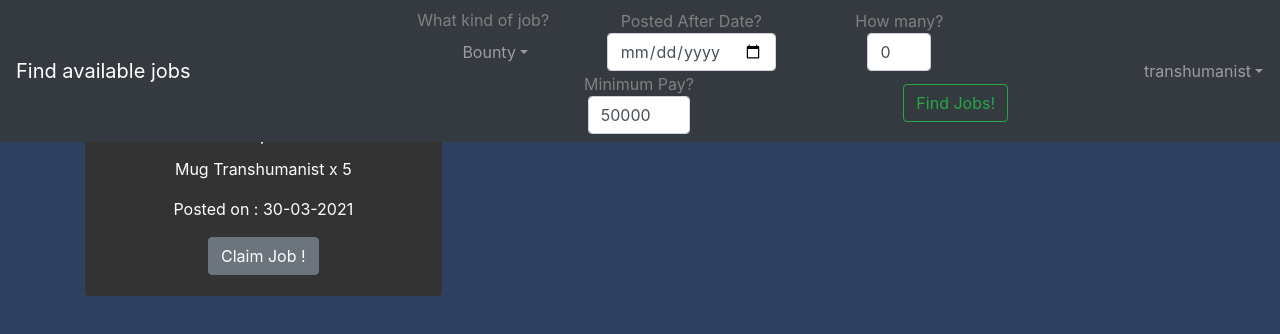
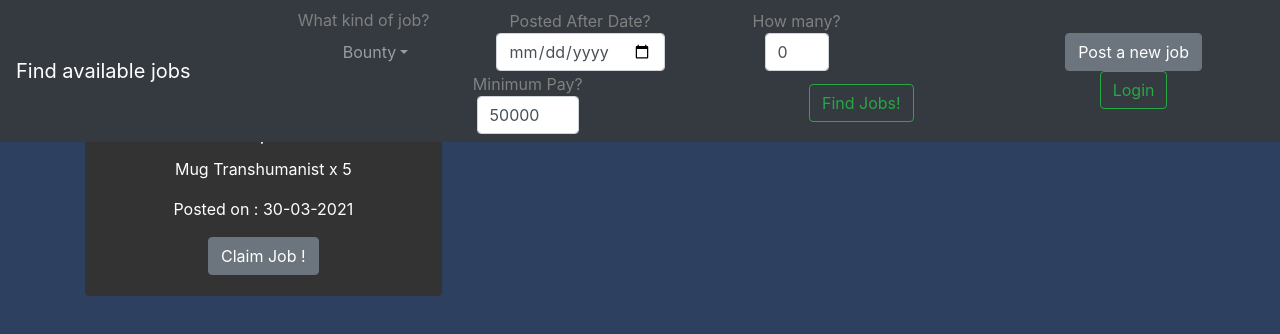
Before and after one commit to sujalmandal/tornservices-club-react-ui, a React (Create React App) app: page / in a window 1280 px wide. Shown: the top 334 px of the page. Built offline with nearby package versions, Linux system fonts and the light colour scheme.

Commit message:
added post new job view to search bar

```diff
--- a/src/features/job-post-view/JobPostView.js
+++ b/src/features/job-post-view/JobPostView.js
@@ -1,6 +1,6 @@
 import React, { useState } from 'react';
 import { useSelector, useDispatch } from 'react-redux';
-import { } from 'reactstrap';
+import { Button } from 'reactstrap';
 import {
     postNewJob
 } from './JobPostViewSlice';
@@ -9,9 +9,11 @@ export function JobPostView() {
 
     const dispatch = useDispatch();
 
+    const [showJobPostForm, setShowJobPostForm] = useState(false);
+
     return (
         <div>
-
+            <Button onClick={() => { setShowJobPostForm(true) }} variant="outline-success" >Post a new job</Button>
         </div>
     );
 
--- a/src/features/job-search-bar/JobSearchBar.js
+++ b/src/features/job-search-bar/JobSearchBar.js
@@ -1,8 +1,9 @@
 import React, { useState } from 'react';
 import { useSelector, useDispatch } from 'react-redux';
-import { Navbar, Nav, NavDropdown, Form, FormControl, Button, Col } from 'react-bootstrap';
+import { Navbar, Nav, NavDropdown, Form, FormControl, Button, Col, Row } from 'react-bootstrap';
 import { NotLoggedInView } from '../profile-view/NotLoggedInView';
 import { LoggedInView } from '../profile-view/LoggedInView';
+import { JobPostView } from '../job-post-view/JobPostView';
 import {
     searchJobs,
     selectGlobalJobFilters,
@@ -62,7 +63,7 @@ export function JobSearchBar() {
                 <Navbar.Brand href="#home">Find available jobs</Navbar.Brand>
                 <Navbar.Toggle aria-controls="responsive-navbar-nav" />
                 <Navbar.Collapse id="basic-navbar-nav">
-                    <Nav className="mr-auto" style={{ paddingLeft: "15vw" }}>
+                    <Nav className="mr-auto" style={{ paddingLeft: "5vw" }}>
                         <Form inline>
 
                             <Col style={{ minWidth: "12vw" }}>
@@ -96,11 +97,19 @@ export function JobSearchBar() {
                                 }} />
                             </Col>
                             <Button onClick={() => { dispatch(searchJobs(jobFilters)) }} variant="outline-success" >Find Jobs!</Button>
+
                         </Form>
                     </Nav>
 
-                    <Nav style={{ paddingLeft: "10vw", minWidth: "20vw" }}>
-                        {globalIsLoggedIn ? <LoggedInView /> : <NotLoggedInView />}
+                    <Nav style={{ paddingLeft: "10vw", minWidth: "25vw", paddingRight:"3vw" }}>
+                        <Row>
+                            <Col  style={{ minWidth: "10vw"}}>
+                                <JobPostView/>
+                            </Col>
+                            <Col>
+                                {globalIsLoggedIn ? <LoggedInView /> : <NotLoggedInView />}
+                            </Col>
+                        </Row>
                     </Nav>
                 </Navbar.Collapse>
 
--- a/src/features/profile-view/NotLoggedInView.js
+++ b/src/features/profile-view/NotLoggedInView.js
@@ -22,7 +22,7 @@ export function NotLoggedInView() {
 
     return (
         <div>
-            <Button onClick={() => setLgShow(true)} variant="outline-success" >Login</Button>
+            <Button style={{minWidth:"5vw"}} onClick={() => setLgShow(true)} variant="outline-success" >Login</Button>
             <Modal
                 show={lgShow}
                 onHide={() => setLgShow(false)}
--- a/src/features/shared-vars/SharedCacheSlice.js
+++ b/src/features/shared-vars/SharedCacheSlice.js
@@ -9,7 +9,7 @@ export const sharedCacheSlice = createSlice({
           tornPlayerName: "transhumanist",
           tornPlayerId: "",
           playerId: "",
-          isLoggedIn: true
+          isLoggedIn: false
     },
     reducers: {
       updateApiKey: (state,action) => {
```
